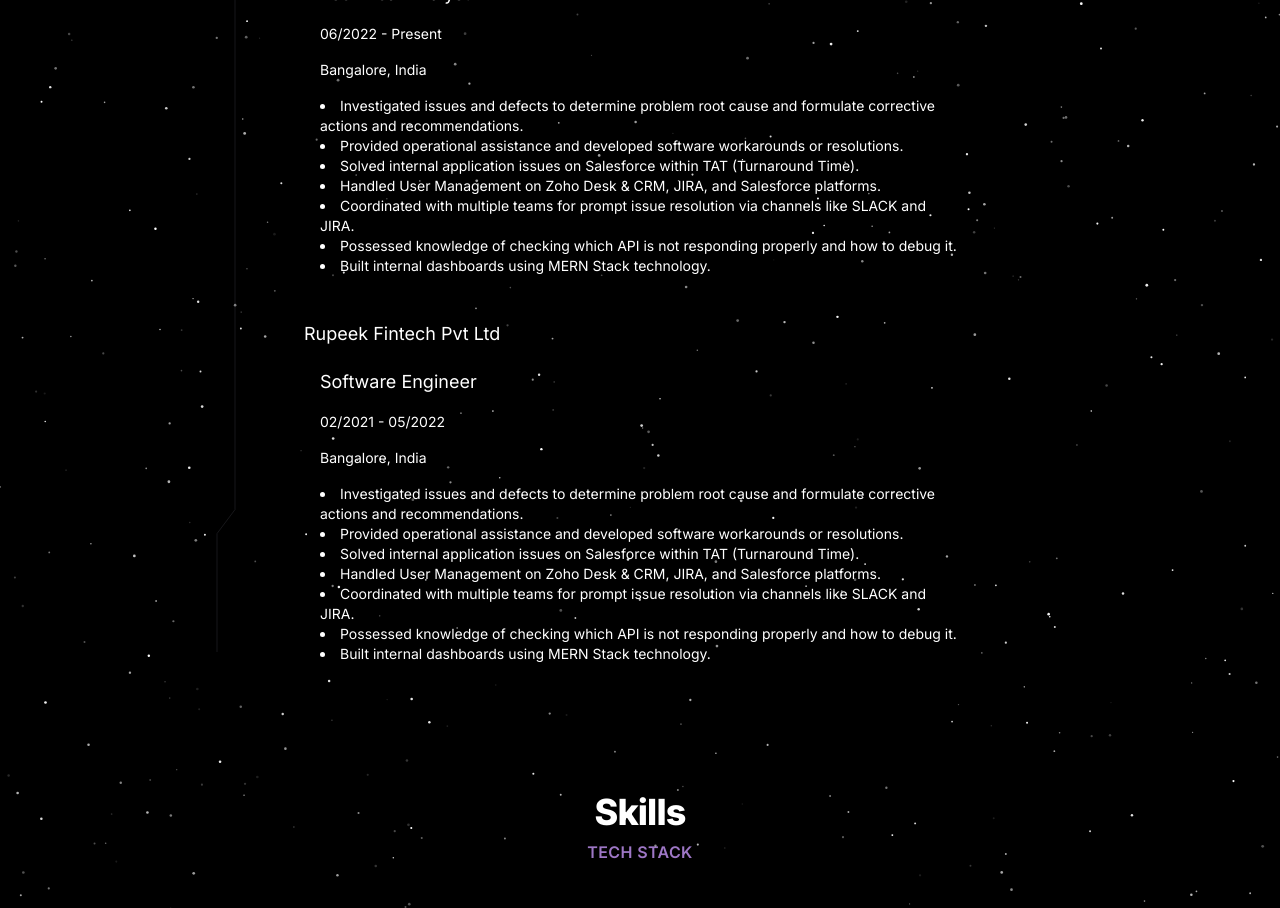
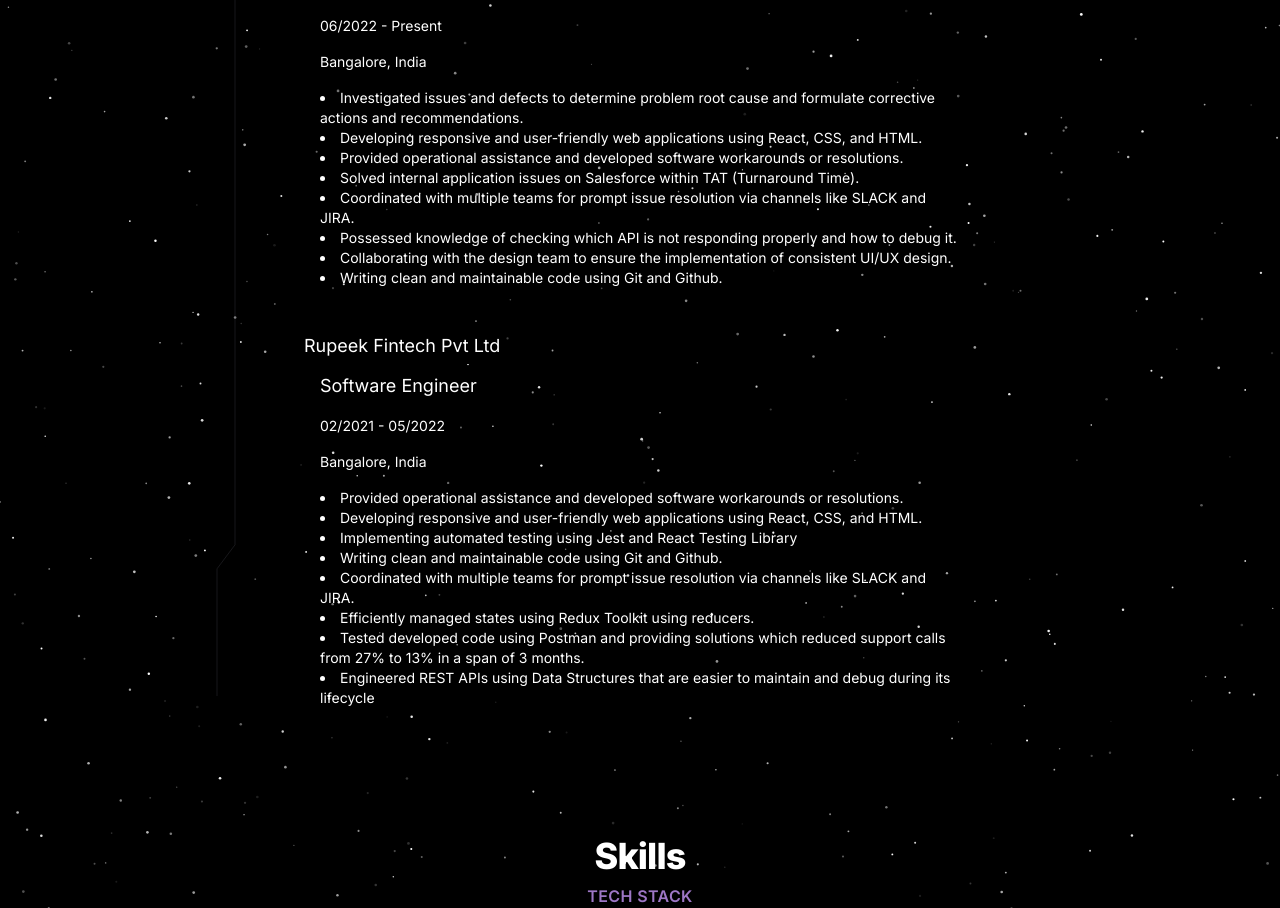
Before and after one commit to SauravBeginner/devfolio, a Next.js app: page / in a window 1280 px wide. Shown: the part 840-1748 px from the top of the page. Built offline with nearby package versions, Linux system fonts and the light colour scheme.

Commit message:
experience fixed

```diff
--- a/src/components/WorkExperience.tsx
+++ b/src/components/WorkExperience.tsx
@@ -28,7 +28,7 @@
         <div className="max-w-2xl mx-auto antialiased pt-4 relative">
           {dummyContent.map((item) => (
             <div key={`content-${item.id}`} className="mb-10">
-              <h2 className="bg-black text-white rounded-full text-lg w-fit  py-1 mb-4">
+              <h2 className="bg-black text-white rounded-full text-lg w-fit  py-1 mb-2">
                 {item.badge}
               </h2>
               <p className={twMerge("text-white", "text-lg mb-4 px-4")}>
@@ -71,16 +71,16 @@
           formulate corrective actions and recommendations.
         </li>
         <li>
+          Developing responsive and user-friendly web applications using React,
+          CSS, and HTML.
+        </li>
+        <li>
           Provided operational assistance and developed software workarounds or
           resolutions.
         </li>
         <li>
           Solved internal application issues on Salesforce within TAT
           (Turnaround Time).
-        </li>
-        <li>
-          Handled User Management on Zoho Desk & CRM, JIRA, and Salesforce
-          platforms.
         </li>
         <li>
           Coordinated with multiple teams for prompt issue resolution via
@@ -90,7 +90,11 @@
           Possessed knowledge of checking which API is not responding properly
           and how to debug it.
         </li>
-        <li>Built internal dashboards using MERN Stack technology.</li>
+        <li>
+          Collaborating with the design team to ensure the implementation of
+          consistent UI/UX design.
+        </li>
+        <li>Writing clean and maintainable code using Git and Github.</li>
       </ul>
     ),
     badge: "Oracle India Pvt Ltd",
@@ -105,30 +109,30 @@
     description: (
       <ul className="list-disc list-inside text-white">
         <li>
-          Investigated issues and defects to determine problem root cause and
-          formulate corrective actions and recommendations.
-        </li>
-        <li>
           Provided operational assistance and developed software workarounds or
           resolutions.
         </li>
         <li>
-          Solved internal application issues on Salesforce within TAT
-          (Turnaround Time).
+          Developing responsive and user-friendly web applications using React,
+          CSS, and HTML.
         </li>
         <li>
-          Handled User Management on Zoho Desk & CRM, JIRA, and Salesforce
-          platforms.
+          Implementing automated testing using Jest and React Testing Library
         </li>
+        <li>Writing clean and maintainable code using Git and Github.</li>
         <li>
           Coordinated with multiple teams for prompt issue resolution via
           channels like SLACK and JIRA.
         </li>
+        <li>Efficiently managed states using Redux Toolkit using reducers.</li>
         <li>
-          Possessed knowledge of checking which API is not responding properly
-          and how to debug it.
+          Tested developed code using Postman and providing solutions which
+          reduced support calls from 27% to 13% in a span of 3 months.
         </li>
-        <li>Built internal dashboards using MERN Stack technology.</li>
+        <li>
+          Engineered REST APIs using Data Structures that are easier to maintain
+          and debug during its lifecycle
+        </li>
       </ul>
     ),
     badge: "Rupeek Fintech Pvt Ltd",
```
